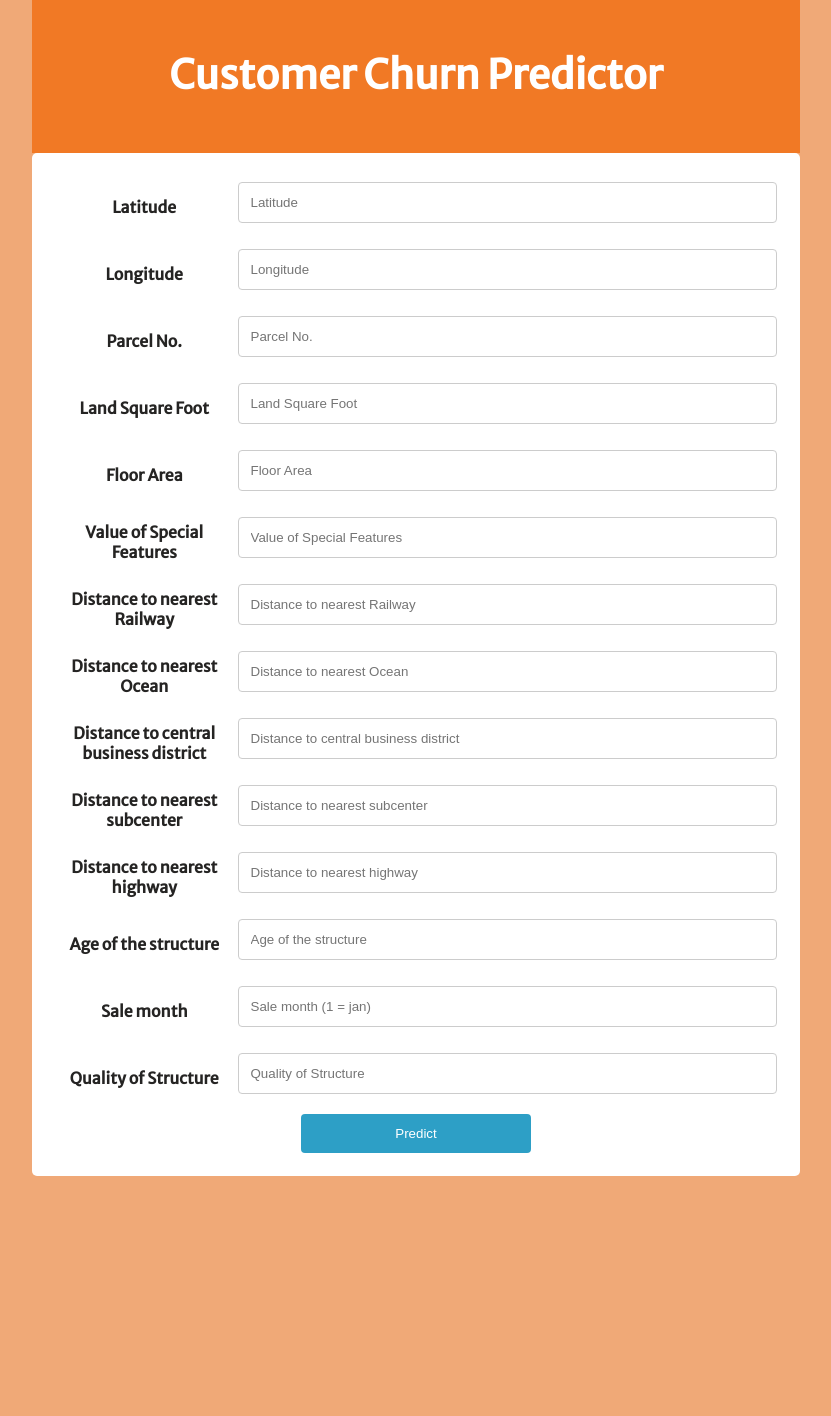
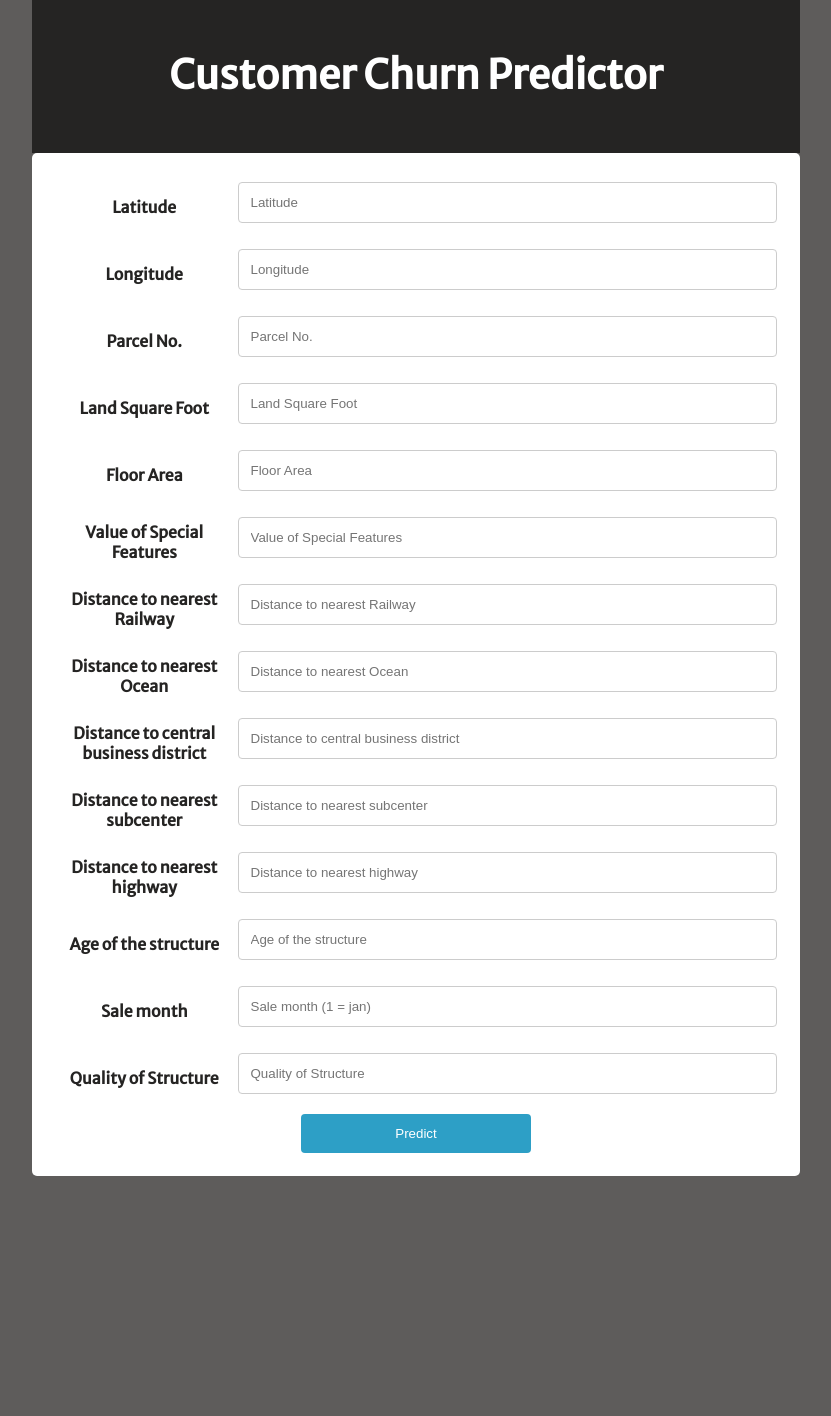
Before and after one commit to abideenn/HousingPricePrediction, a Flask app: page /homepage.html in a window 1280 px wide. Shown: the top 1416 px of the page, without its empty margins (224-1055 px from the left). Run offline with Flask 2, Linux system fonts and the light colour scheme; parts of the project's set-up code (start-up, migrations or seed data) failed here and were passed over.

Commit message:
Update homepage.html

```diff
--- a/templates/homepage.html
+++ b/templates/homepage.html
@@ -13,12 +13,12 @@
     }
 
     .titlemain{
-        background-color: #F17925;
+        background-color: #252423;
         padding: 3%;
 
     }
 </style>
-<body style="background-color: #f0a977">
+<body style="background-color: #5e5c5b">
     <div class="titlemain">
         <h1> Customer Churn Predictor </h1>
     </div>
```
